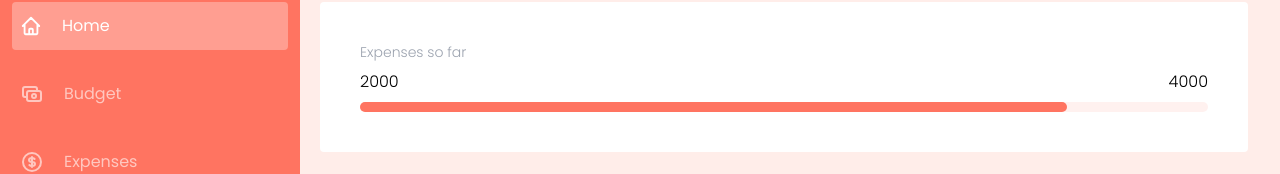
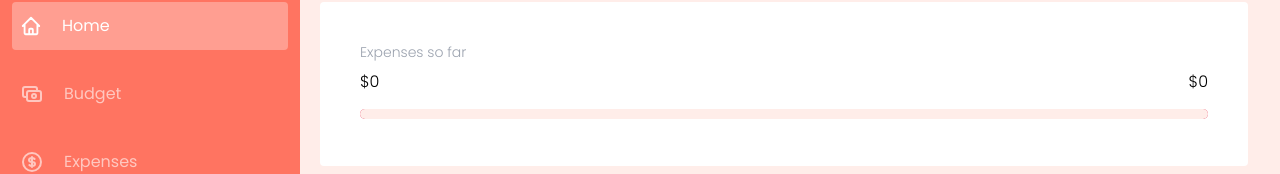
Before and after one commit to Faithyyyyy/Trybudget, a React (Vite) app: page / in a window 1280 px wide. Shown: the part 302-476 px from the top of the page. Built offline with nearby package versions, Linux system fonts and the light colour scheme.

Commit message:
changed my progressbar, added my total budget and expense to homepage

```diff
--- a/src/Components/ExpressProgressbar.jsx
+++ b/src/Components/ExpressProgressbar.jsx
@@ -1,21 +1,34 @@
+import { useSelector } from "react-redux";
 import { PercentageConversion } from "../Utils/PercentageConversion";
-
 function Expressbar() {
-  const convertToPercent = PercentageConversion(50, 60);
+  let r = 1000;
+  let a = 200;
+  const { totalBudgetAmount } = useSelector((store) => {
+    return store.budget;
+  });
+  const { totalExpenseAmount } = useSelector((store) => {
+    return store.expense;
+  });
+  const convertToPercent = PercentageConversion(
+    totalExpenseAmount,
+    totalBudgetAmount
+  );
+  // if (totalExpenseAmount > totalBudgetAmount) {
+  //   totalBudgetAmount = totalExpenseAmount;
+  // }
   return (
     <section className="bg-white  rounded py-10 px-10 w-full mt-10">
       <p className="font-light text-sm text-gray-400">Expenses so far</p>
       <div className="flex justify-between my-2">
-        <p className="font-light text-md">2000</p>
-        <p className="font-light text-md">4000</p>
+        <p className="font-light text-md">${totalExpenseAmount}</p>
+        <p className="font-light text-md">${totalBudgetAmount}</p>
       </div>
-      <div className="w-full h-[10px] rounded-lg bg-[#ff7461] bg-opacity-10">
-        <div
-          className={`h-full rounded-lg bg-[#ff7461] expenseBar `}
-          style={{ width: `${convertToPercent}%` }}
-        ></div>
-      </div>
-      <p></p>
+      <label for="file"></label>
+      <progress
+        id="file"
+        max={totalBudgetAmount}
+        value={totalExpenseAmount}
+      ></progress>
     </section>
   );
 }
--- a/src/Components/MobileExpressbar.jsx
+++ b/src/Components/MobileExpressbar.jsx
@@ -1,20 +1,33 @@
+import { useSelector } from "react-redux";
 import { PercentageConversion } from "../Utils/PercentageConversion";
 
 function MobileExpressbar() {
-  const convertToPercent = PercentageConversion(50, 60);
+  const { totalBudgetAmount } = useSelector((store) => {
+    return store.budget;
+  });
+  const { totalExpenseAmount } = useSelector((store) => {
+    return store.expense;
+  });
+  const convertToPercent = PercentageConversion(
+    totalExpenseAmount,
+    totalBudgetAmount
+  );
+  // if (totalExpenseAmount > totalBudgetAmount) {
+  //   totalBudgetAmount = totalExpenseAmount;
+  // }
   return (
     <section className="bg-white  lg:hidden rounded py-10 px-10  mt-10 mx-5">
       <p className="font-light text-sm text-gray-400">Expenses so far</p>
       <div className="flex justify-between my-2">
-        <p className="font-light text-md">2000</p>
-        <p className="font-light text-md">4000</p>
+        <p className="font-light text-md">${totalExpenseAmount}</p>
+        <p className="font-light text-md">${totalBudgetAmount}</p>
       </div>
-      <div className="w-full h-[10px] rounded-lg bg-[#ff7461] bg-opacity-10">
-        <div
-          className={`h-full rounded-lg bg-[#ff7461] expenseBar `}
-          style={{ width: `${convertToPercent}%` }}
-        ></div>
-      </div>
+      <label for="file"></label>
+      <progress
+        id="file"
+        max={totalBudgetAmount}
+        value={totalExpenseAmount}
+      ></progress>
       <p></p>
     </section>
   );
--- a/src/index.css
+++ b/src/index.css
@@ -38,6 +38,32 @@
   grid-template-columns: repeat(auto-fit, minmax(90px, 1fr));
   gap: 10px;
 }
+progress {
+  border: none;
+  width: 100%;
+  height: 10px;
+  border-radius: 10px;
+  background: crimson;
+}
+
+progress {
+  color: lightblue;
+}
+
+progress::-moz-progress-bar {
+  background: lightblue;
+}
+
+progress::-webkit-progress-value {
+  background: #ff7461;
+  border-radius: 10px;
+  transition: width 0.5s ease-out;
+}
+
+progress::-webkit-progress-bar {
+  background: #ffede9;
+  border-radius: 10px;
+}
 @media screen and (min-width: 650px) {
   .grided {
     grid-template-columns: repeat(auto-fit, minmax(150px, 1fr));
```
